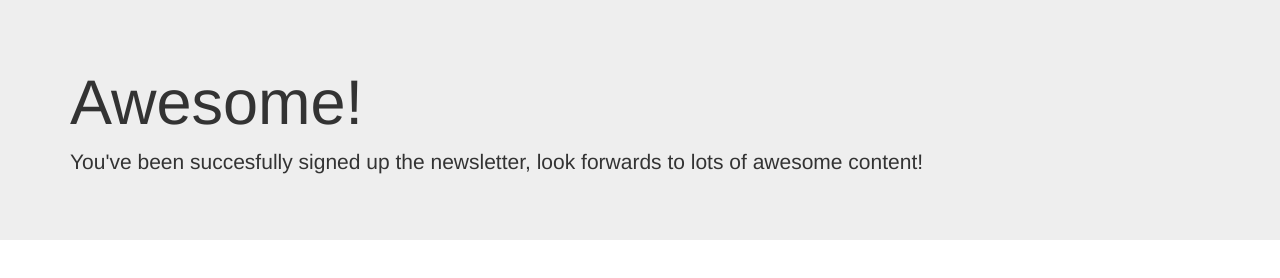
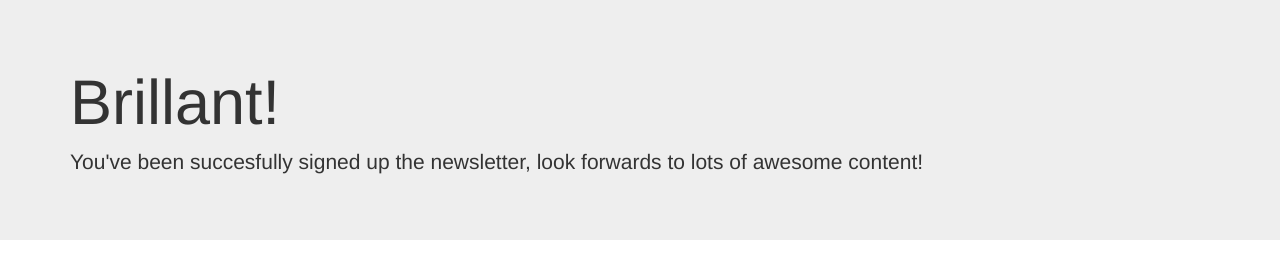
Before and after one commit to dbgomes2701/newsletter-signup, a plain HTML site: page success.html in a window 1280 px wide. Drawn offline with nearby package versions, Linux system fonts and the light colour scheme.

Commit message:
Success change

```diff
--- a/success.html
+++ b/success.html
@@ -16,7 +16,7 @@
 <body>
     <div class="jumbotron jumbotron-fluid">
         <div class="container">
-          <h1 class="display-4">Awesome!</h1>
+          <h1 class="display-4">Brillant!</h1>
           <p class="lead">You've been succesfully signed up the newsletter, look forwards to lots of awesome content!</p>
         </div>
       </div>
```
